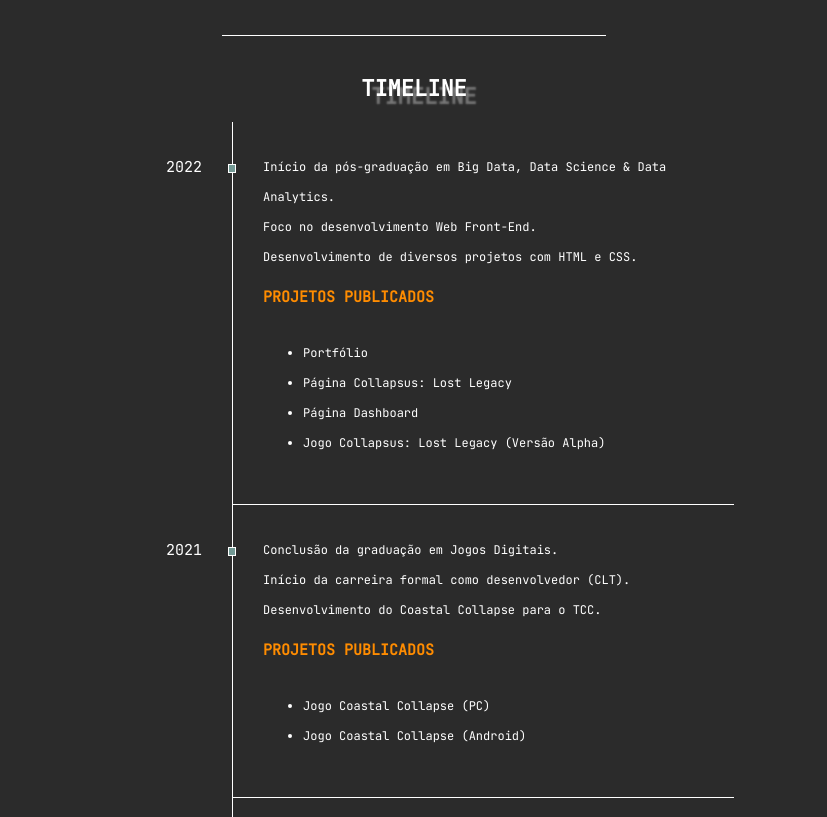
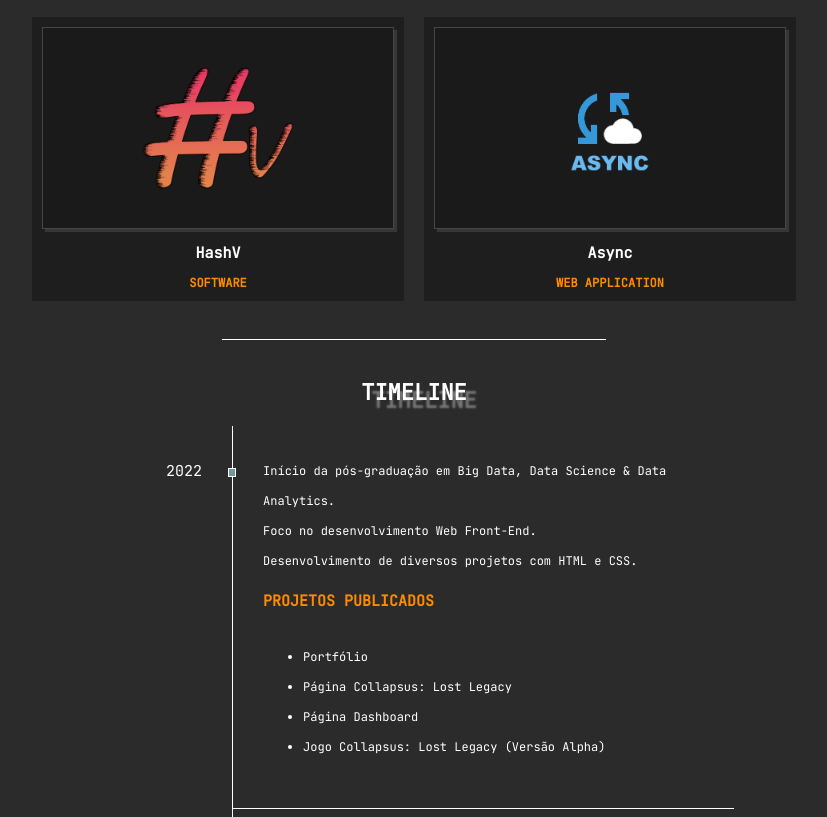
Before and after one commit to gilmarferrari/portfolio, a plain HTML site: page index.html in a window 1280 px wide. Shown: the part 1604-2421 px from the top of the page, without its empty margins (226-1053 px from the left). Drawn offline with Linux system fonts and the light colour scheme.

Commit message:
Added new projects to portfolio.

```diff
--- a/index.html
+++ b/index.html
@@ -107,6 +107,20 @@
                     <label class="content white font tooltip">Clique para visitar</label>
                     <h1 class="caption white font">Dashboard</h1>
                     <strong class="content accent font">SINGLE PAGE</strong>
+                </a>
+            </div>
+            <div class="row gap-md block-row">
+                <a class="align-center block" href="#">
+                    <img class="img-slide" src="assets/hash-v.png">
+                    <label class="content white font tooltip">Em breve...</label>
+                    <h1 class="caption white font">HashV</h1>
+                    <strong class="content accent font">SOFTWARE</strong>
+                </a>
+                <a class="align-center block" href="https://gilmarferrari.github.io/portfolio/async/">
+                    <img class="img-slide" src="assets/async.png">
+                    <label class="content white font tooltip">Clique para visitar</label>
+                    <h1 class="caption white font">Async</h1>
+                    <strong class="content accent font">WEB APPLICATION</strong>
                 </a>
             </div>
         </div>
```
Also changed, not shown: assets/async.png (added).
